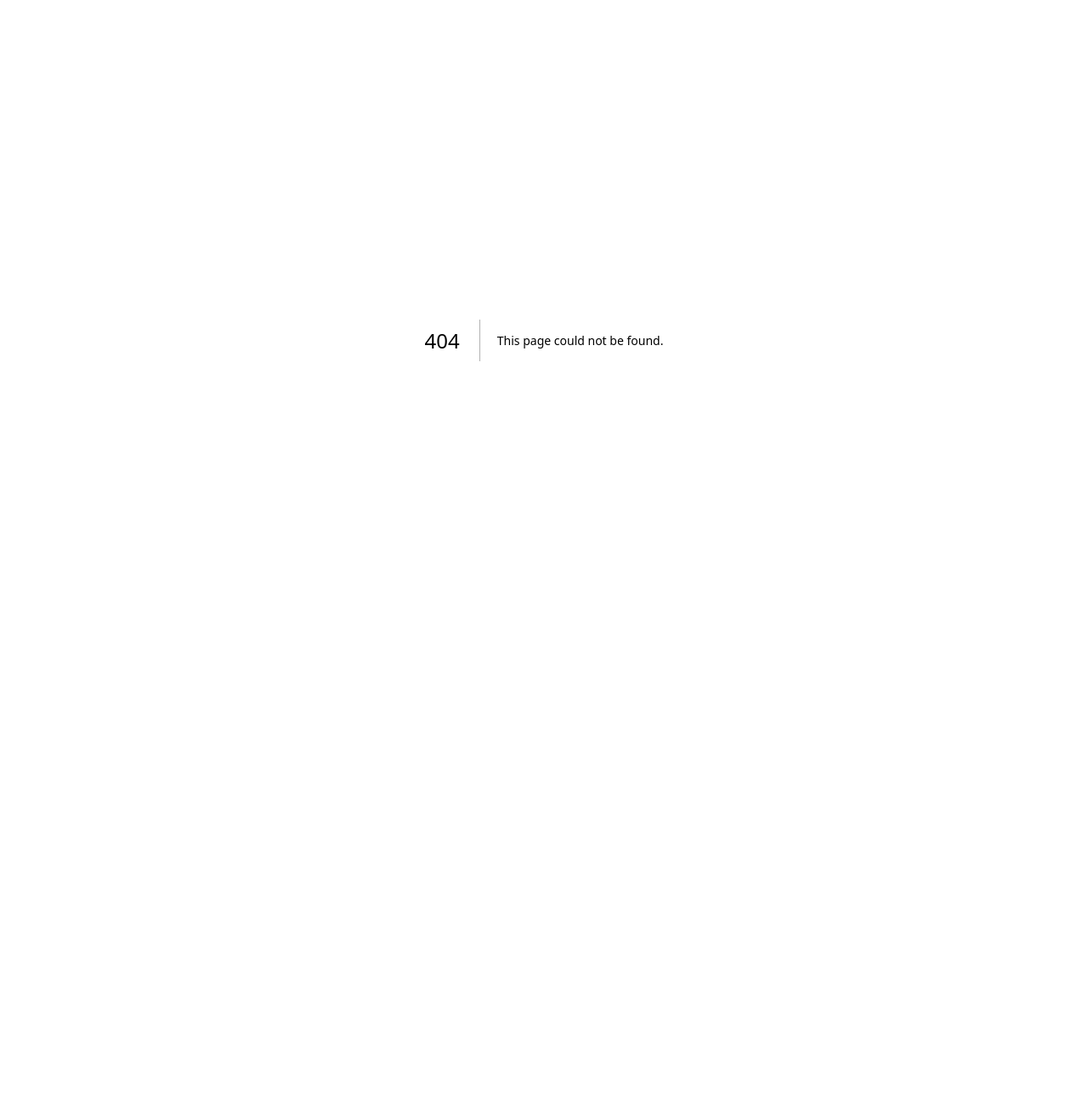
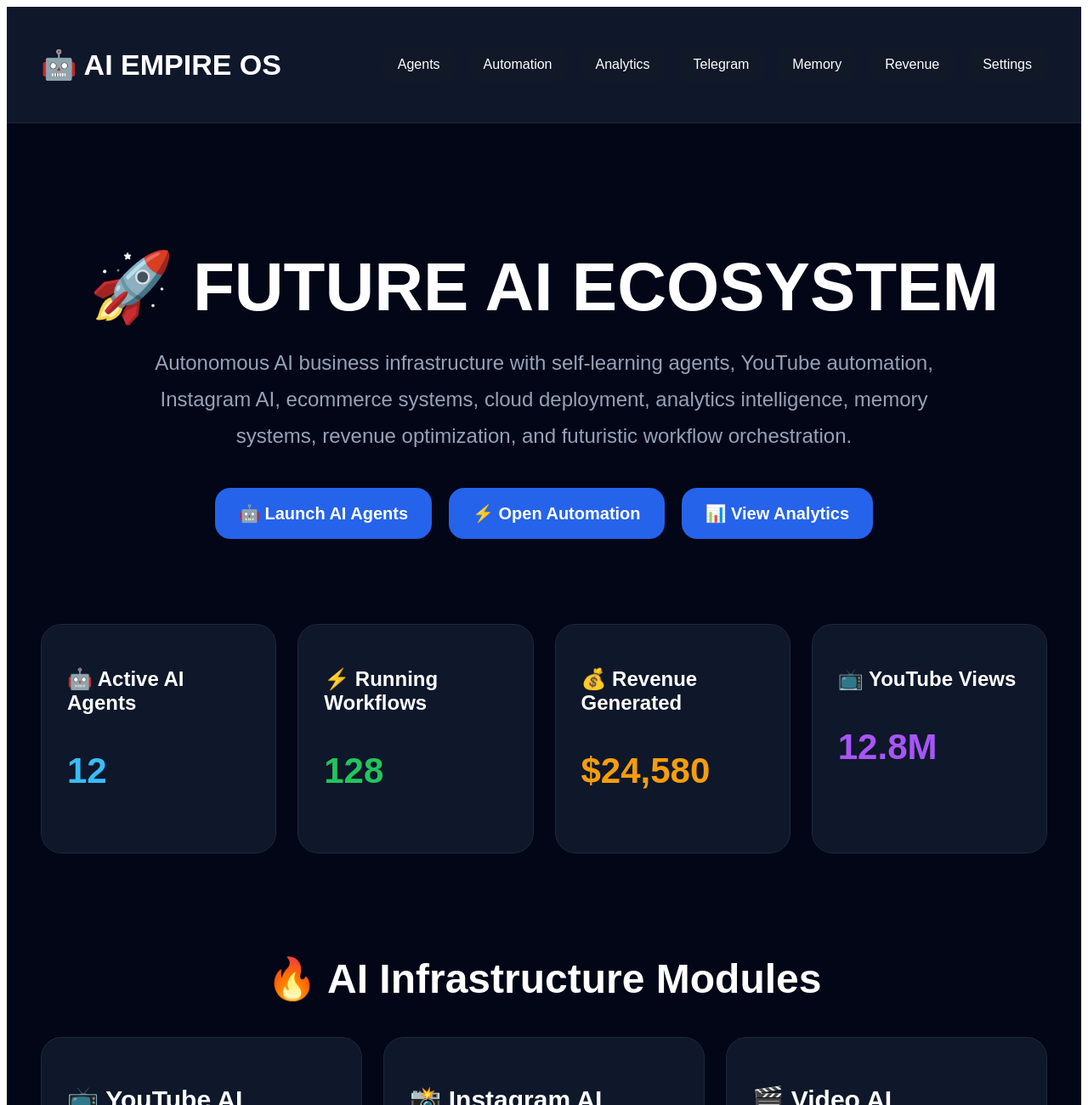
Before and after one commit to snapsparkofficial00-cloud/Ai, a Next.js app: page / in a window 1280 px wide. Before the commit this address had no page. Shown: the top 1300 px of the page at 85% size. Before the commit the page ends 800 px from the top, so only its background shows below. Built offline with nearby package versions, Linux system fonts and the light colour scheme.

Commit message:
Create page.tsx

```diff
--- /dev/null
+++ b/app/page.tsx
@@ -0,0 +1,386 @@
+import Link from "next/link";
+
+export default function Home() {
+  return (
+    <main
+      style={{
+        background: "#020617",
+        minHeight: "100vh",
+        color: "white",
+        fontFamily: "Arial",
+      }}
+    >
+      {/* NAVBAR */}
+
+      <header
+        style={{
+          padding: "25px 40px",
+          borderBottom: "1px solid #1e293b",
+          display: "flex",
+          justifyContent: "space-between",
+          alignItems: "center",
+          background: "#0f172a",
+        }}
+      >
+        <h1
+          style={{
+            fontSize: "34px",
+          }}
+        >
+          🤖 AI EMPIRE OS
+        </h1>
+
+        <div
+          style={{
+            display: "flex",
+            gap: "15px",
+          }}
+        >
+          <NavButton href="/agents" text="Agents" />
+          <NavButton href="/automation" text="Automation" />
+          <NavButton href="/analytics" text="Analytics" />
+          <NavButton href="/telegram" text="Telegram" />
+          <NavButton href="/memory" text="Memory" />
+          <NavButton href="/revenue" text="Revenue" />
+          <NavButton href="/settings" text="Settings" />
+        </div>
+      </header>
+
+      {/* HERO */}
+
+      <section
+        style={{
+          padding: "80px 40px",
+          textAlign: "center",
+        }}
+      >
+        <h1
+          style={{
+            fontSize: "80px",
+            marginBottom: "20px",
+            fontWeight: "bold",
+          }}
+        >
+          🚀 FUTURE AI ECOSYSTEM
+        </h1>
+
+        <p
+          style={{
+            fontSize: "24px",
+            color: "#94a3b8",
+            maxWidth: "1000px",
+            margin: "auto",
+            lineHeight: "1.8",
+          }}
+        >
+          Autonomous AI business infrastructure with
+          self-learning agents, YouTube automation,
+          Instagram AI, ecommerce systems, cloud deployment,
+          analytics intelligence, memory systems, revenue
+          optimization, and futuristic workflow orchestration.
+        </p>
+
+        <div
+          style={{
+            marginTop: "40px",
+            display: "flex",
+            justifyContent: "center",
+            gap: "20px",
+            flexWrap: "wrap",
+          }}
+        >
+          <BigButton href="/agents" text="🤖 Launch AI Agents" />
+          <BigButton href="/automation" text="⚡ Open Automation" />
+          <BigButton href="/analytics" text="📊 View Analytics" />
+        </div>
+      </section>
+
+      {/* LIVE STATS */}
+
+      <section
+        style={{
+          padding: "20px 40px",
+        }}
+      >
+        <div
+          style={{
+            display: "grid",
+            gridTemplateColumns:
+              "repeat(auto-fit,minmax(260px,1fr))",
+            gap: "25px",
+          }}
+        >
+          <StatCard
+            title="🤖 Active AI Agents"
+            value="12"
+            color="#38bdf8"
+          />
+
+          <StatCard
+            title="⚡ Running Workflows"
+            value="128"
+            color="#22c55e"
+          />
+
+          <StatCard
+            title="💰 Revenue Generated"
+            value="$24,580"
+            color="#f59e0b"
+          />
+
+          <StatCard
+            title="📺 YouTube Views"
+            value="12.8M"
+            color="#a855f7"
+          />
+        </div>
+      </section>
+
+      {/* MODULES */}
+
+      <section
+        style={{
+          padding: "60px 40px",
+        }}
+      >
+        <h2
+          style={{
+            fontSize: "48px",
+            marginBottom: "40px",
+            textAlign: "center",
+          }}
+        >
+          🔥 AI Infrastructure Modules
+        </h2>
+
+        <div
+          style={{
+            display: "grid",
+            gridTemplateColumns:
+              "repeat(auto-fit,minmax(320px,1fr))",
+            gap: "25px",
+          }}
+        >
+          <Module
+            title="📺 YouTube AI"
+            desc="Multi-channel YouTube automation system."
+          />
+
+          <Module
+            title="📸 Instagram AI"
+            desc="AI reels, captions, hashtags, and growth."
+          />
+
+          <Module
+            title="🎬 Video AI"
+            desc="Cinematic editing and shorts generation."
+          />
+
+          <Module
+            title="🌐 Website AI"
+            desc="Autonomous website and SaaS builder."
+          />
+
+          <Module
+            title="💰 Revenue AI"
+            desc="Tracks and optimizes monetization."
+          />
+
+          <Module
+            title="🧠 Memory AI"
+            desc="Self-learning intelligence system."
+          />
+
+          <Module
+            title="📡 Telegram AI"
+            desc="Remote command center for your ecosystem."
+          />
+
+          <Module
+            title="⚡ Workflow AI"
+            desc="Advanced autonomous workflow orchestration."
+          />
+
+          <Module
+            title="🛒 Ecommerce AI"
+            desc="Shopify and dropshipping automation."
+          />
+        </div>
+      </section>
+
+      {/* FUTURE */}
+
+      <section
+        style={{
+          padding: "60px 40px",
+        }}
+      >
+        <div
+          style={{
+            background: "#0f172a",
+            borderRadius: "30px",
+            padding: "50px",
+          }}
+        >
+          <h2
+            style={{
+              fontSize: "48px",
+              marginBottom: "25px",
+            }}
+          >
+            🚀 Autonomous AI Future
+          </h2>
+
+          <p
+            style={{
+              fontSize: "20px",
+              color: "#94a3b8",
+              lineHeight: "1.9",
+            }}
+          >
+            This system is evolving into a futuristic AI empire
+            capable of running autonomous businesses, managing
+            social media growth, generating revenue, deploying
+            cloud infrastructure, learning from analytics,
+            improving workflows automatically, and scaling
+            operations globally through advanced AI agents.
+          </p>
+        </div>
+      </section>
+    </main>
+  );
+}
+
+/* NAV BUTTON */
+
+function NavButton({
+  href,
+  text,
+}: {
+  href: string;
+  text: string;
+}) {
+  return (
+    <Link
+      href={href}
+      style={{
+        background: "#111827",
+        padding: "12px 18px",
+        borderRadius: "14px",
+        color: "white",
+        textDecoration: "none",
+      }}
+    >
+      {text}
+    </Link>
+  );
+}
+
+/* BIG BUTTON */
+
+function BigButton({
+  href,
+  text,
+}: {
+  href: string;
+  text: string;
+}) {
+  return (
+    <Link
+      href={href}
+      style={{
+        background: "#2563eb",
+        padding: "18px 28px",
+        borderRadius: "18px",
+        color: "white",
+        textDecoration: "none",
+        fontSize: "20px",
+        fontWeight: "bold",
+      }}
+    >
+      {text}
+    </Link>
+  );
+}
+
+/* STAT CARD */
+
+function StatCard({
+  title,
+  value,
+  color,
+}: {
+  title: string;
+  value: string;
+  color: string;
+}) {
+  return (
+    <div
+      style={{
+        background: "#0f172a",
+        padding: "30px",
+        borderRadius: "24px",
+        border: "1px solid #1e293b",
+      }}
+    >
+      <h2
+        style={{
+          fontSize: "24px",
+          marginBottom: "15px",
+        }}
+      >
+        {title}
+      </h2>
+
+      <p
+        style={{
+          fontSize: "42px",
+          color,
+          fontWeight: "bold",
+        }}
+      >
+        {value}
+      </p>
+    </div>
+  );
+}
+
+/* MODULE */
+
+function Module({
+  title,
+  desc,
+}: {
+  title: string;
+  desc: string;
+}) {
+  return (
+    <div
+      style={{
+        background: "#0f172a",
+        padding: "30px",
+        borderRadius: "24px",
+        border: "1px solid #1e293b",
+      }}
+    >
+      <h2
+        style={{
+          fontSize: "30px",
+          marginBottom: "16px",
+        }}
+      >
+        {title}
+      </h2>
+
+      <p
+        style={{
+          color: "#94a3b8",
+          lineHeight: "1.8",
+          fontSize: "18px",
+        }}
+      >
+        {desc}
+      </p>
+    </div>
+  );
+}
```
